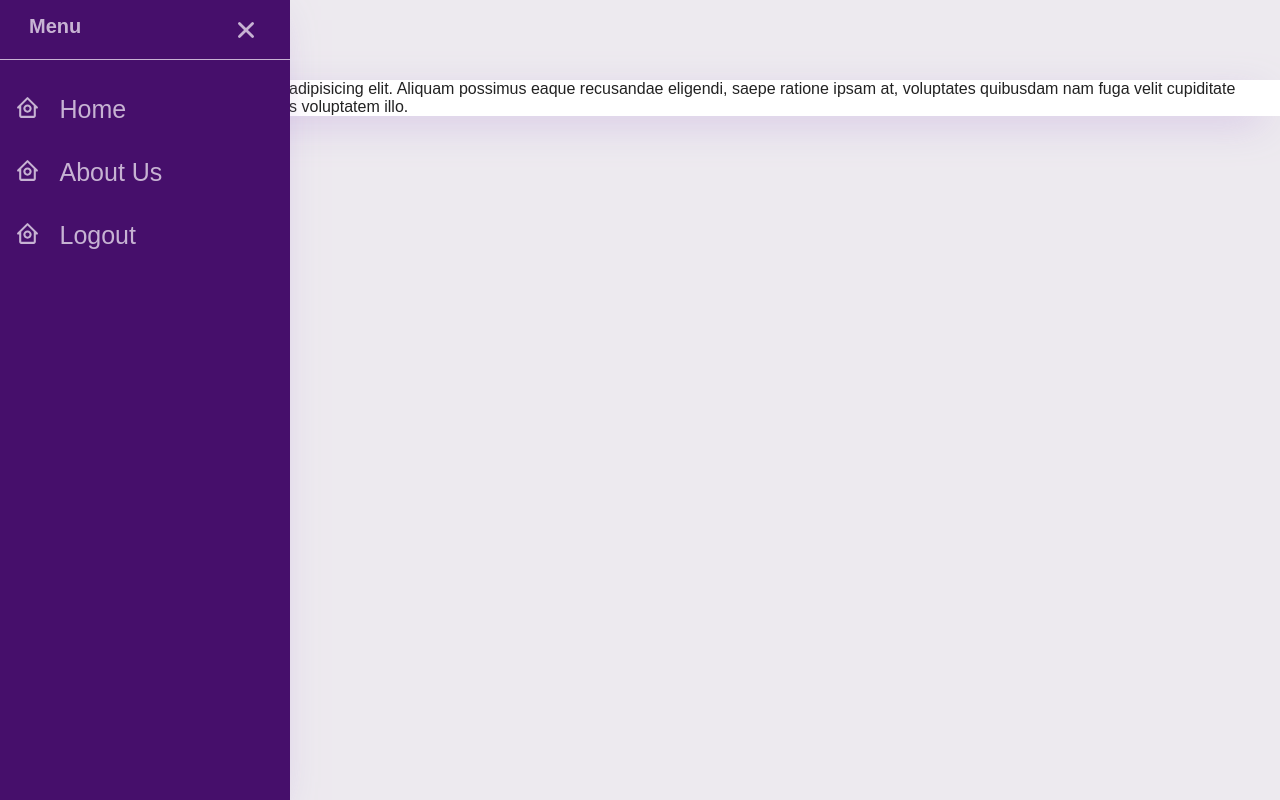
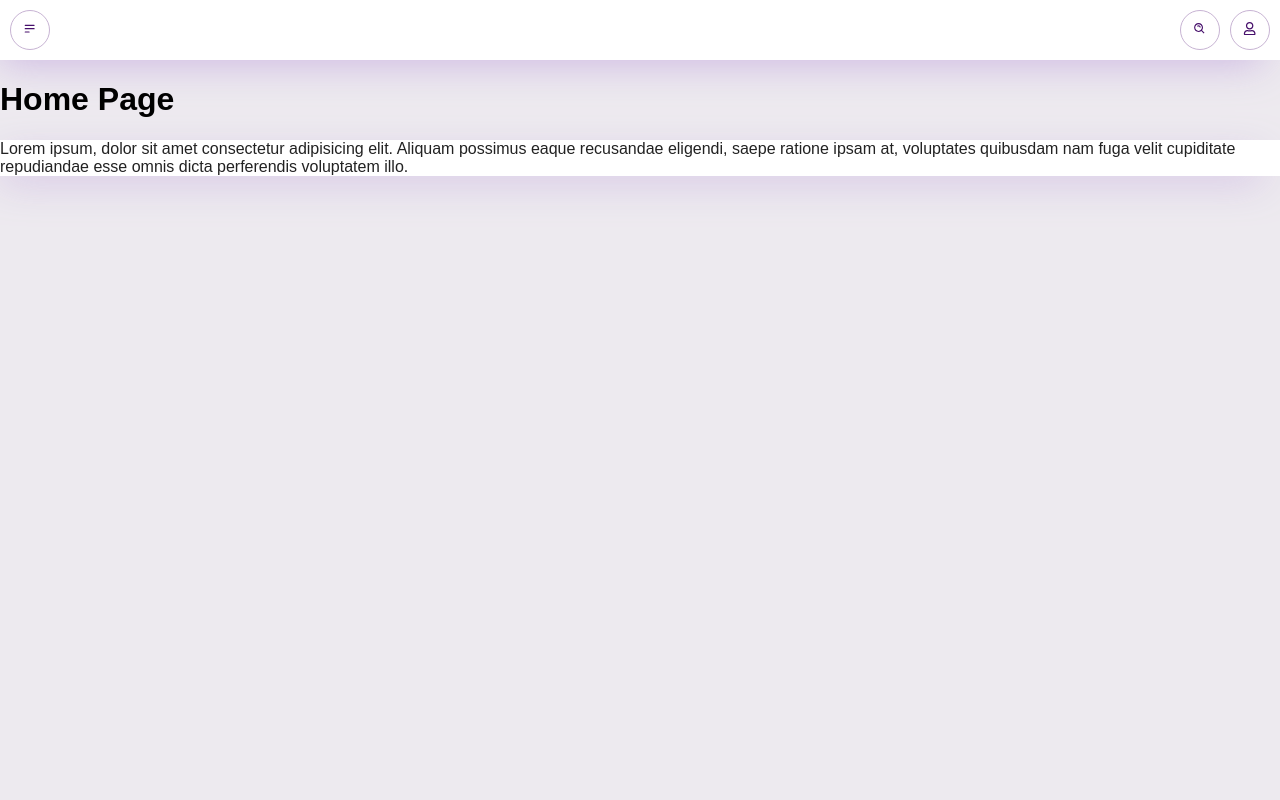
Before and after one commit to Emyboy/shopper_next, a Next.js app: page / in a window 1280 px wide. Built offline with nearby package versions, Linux system fonts and the light colour scheme; a web font is replaced by a local one.

Commit message:
created side nav

```diff
--- /dev/null
+++ b/components/Layout/Header/Header.tsx
@@ -0,0 +1,47 @@
+import React, { ReactElement } from "react";
+import styled from "styled-components";
+import { HiOutlineMenuAlt2 } from "react-icons/hi";
+import { FaRegUser } from "react-icons/fa";
+import { BiSearchAlt } from "react-icons/bi";
+
+interface Props {
+  toggleSideNav: Function;
+}
+
+export const _Header = styled.div`
+  background-color: white;
+  padding: 10px;
+  display: flex;
+  justify-content: space-between;
+`;
+
+export const IconBtn = styled.button`
+  display: block;
+  height: 40px;
+  width: 40px;
+  border-radius: 50%;
+  border: 1px solid ${(props) => props.theme.accent_color};
+  cursor: pointer;
+  background-color: white;
+  svg {
+    color: ${(props) => props.theme.theme_color};
+  }
+`;
+
+export default function Header({ toggleSideNav }: Props): ReactElement {
+  return (
+    <_Header className="shadow">
+      <IconBtn onClick={toggleSideNav}>
+        <HiOutlineMenuAlt2 />
+      </IconBtn>
+      <div style={{ display: "flex" }}>
+        <IconBtn>
+          <BiSearchAlt />
+        </IconBtn>
+        <IconBtn style={{ marginLeft: "10px" }}>
+          <FaRegUser />
+        </IconBtn>
+      </div>
+    </_Header>
+  );
+}
--- /dev/null
+++ b/components/Layout/Layout.tsx
@@ -0,0 +1,22 @@
+import React, { ReactElement, useState } from "react";
+import Header from "./Header/Header";
+import SideNav from "./SideNav/SideNav";
+
+interface Props {
+  children: ReactElement[];
+}
+
+export default function Layout({ children }: Props): ReactElement {
+  const [showSideNav, setShowSideNav] = useState<boolean>(false);
+  const toggleSideNav = () => {
+      setShowSideNav(!showSideNav)
+  }
+
+  return (
+    <div>
+      <Header toggleSideNav={toggleSideNav} />
+      <div>{children}</div>
+      <SideNav show={showSideNav} toggleSideNav={toggleSideNav} />
+    </div>
+  );
+}
--- /dev/null
+++ b/components/Layout/SideNav/SideNav.styled.ts
@@ -0,0 +1,54 @@
+import styled from "styled-components";
+import { SideNavProps } from "./SideNav";
+
+export const SideNavComponent = styled.aside<SideNavProps>`
+  height: 100%;
+  width: ${(props) => (props.show ? "290px" : "0px")};
+  position: absolute;
+  z-index: 1;
+  top: 0;
+  left: 0;
+  overflow-x: hidden;
+  display: block;
+  border-top-right-radius: 40px;
+  border-bottom-right-radius: 40px;
+  background-color: ${(props) => props.theme.theme_color};
+  a:hover {
+    color: ${(props) => props.theme.theme_color2};
+  }
+`;
+
+export const EachNavItem = styled.a`
+  display: flex;
+  color: ${(props) => props.theme.accent_color};
+  font-size: 25px;
+  margin-bottom: 5px;
+  text-decoration: none;
+  padding: 5%;
+  border-radius: 0px 50px 50px 0px;
+  & span {
+    margin-left: 20px;
+  }
+  &:hover {
+    background-color: ${(props) => props.theme.theme_color_dark};
+  }
+`;
+
+export const SideNavHeading = styled.div`
+  display: flex;
+  justify-content: space-between;
+  padding: 5% 10% 5% 10%;
+  margin-bottom: 20px;
+  svg {
+    cursor: pointer;
+    &:hover {
+      color: ${(props) => props.theme.theme_color2};
+    }
+  }
+  h6,
+  svg {
+    margin: 0px;
+    font-size: 20px;
+    color: ${(props) => props.theme.accent_color};
+  }
+`;
--- /dev/null
+++ b/components/Layout/SideNav/SideNav.tsx
@@ -0,0 +1,39 @@
+import React, { ReactElement } from "react";
+import { BiHomeCircle } from "react-icons/bi";
+import { IoClose } from "react-icons/io5";
+import {
+  EachNavItem,
+  SideNavComponent,
+  SideNavHeading,
+} from "./SideNav.styled";
+
+export interface SideNavProps {
+  readonly show: boolean;
+  toggleSideNav: Function;
+}
+
+export default function SideNav({
+  show,
+  toggleSideNav,
+}: SideNavProps): ReactElement {
+  return (
+    <SideNavComponent className="shadow" show={show}>
+      <SideNavHeading>
+        <h6>Menu</h6>
+        <IoClose size={30} onClick={toggleSideNav} />
+      </SideNavHeading>
+      <EachNavItem href="/">
+        <BiHomeCircle />
+        <span>Home</span>
+      </EachNavItem>
+      <EachNavItem href="/">
+        <BiHomeCircle />
+        <span>About Us</span>
+      </EachNavItem>
+      <EachNavItem href="/">
+        <BiHomeCircle />
+        <span>Logout</span>
+      </EachNavItem>
+    </SideNavComponent>
+  );
+}
--- a/components/SideNav/SideNav.tsx
+++ /dev/null
@@ -1,79 +0,0 @@
-import React, { ReactElement } from "react";
-import styled from "styled-components";
-import { BiHomeCircle } from "react-icons/bi";
-import { IoClose } from "react-icons/io5";
-
-interface Props {}
-
-export const SideNavComponent = styled.aside`
-  height: 100%;
-  width: 290px;
-  position: absolute;
-  z-index: 1;
-  top: 0;
-  left: 0;
-  overflow-x: hidden;
-  display: block;
-  background-color: ${(props) => props.theme.theme_color};
-  a:hover {
-    color: ${(props) => props.theme.theme_color2};
-  }
-`;
-
-export const EachNavItem = styled.a`
-  display: flex;
-  color: ${(props) => props.theme.accent_color};
-  font-size: 25px;
-  margin-bottom: 5px;
-  text-decoration: none;
-  padding: 5%;
-  & span {
-    margin-left: 20px;
-  }
-  &:hover {
-    background-color: ${(props) => props.theme.theme_color_dark};
-  }
-`;
-
-export const SideNavHeading = styled.div`
-  display: flex;
-  justify-content: space-between;
-  padding: 5% 10% 5% 10%;
-  margin-bottom: 20px;
-  border-bottom: 1px solid ${(props) => props.theme.accent_color};
-  svg {
-      cursor: pointer;
-      &:hover {
-          color: ${props => props.theme.theme_color2}
-      }
-  };
-  h6,
-  svg {
-    margin: 0px;
-    font-size: 20px;
-    color: ${(props) => props.theme.accent_color};
-  }
-`;
-
-export default function SideNav({}: Props): ReactElement {
-  return (
-    <SideNavComponent className="shadow">
-      <SideNavHeading>
-        <h6>Menu</h6>
-        <IoClose size={30} />
-      </SideNavHeading>
-      <EachNavItem href="/">
-        <BiHomeCircle />
-        <span>Home</span>
-      </EachNavItem>
-      <EachNavItem href="/">
-        <BiHomeCircle />
-        <span>About Us</span>
-      </EachNavItem>
-      <EachNavItem href="/">
-        <BiHomeCircle />
-        <span>Logout</span>
-      </EachNavItem>
-    </SideNavComponent>
-  );
-}
--- a/pages/index.tsx
+++ b/pages/index.tsx
@@ -1,18 +1,20 @@
-import React, { ReactElement } from 'react'
-import SideNav from '../components/SideNav/SideNav'
+import React, { ReactElement } from "react";
+import Layout from "../components/Layout/Layout";
 
-interface Props {
-
-}
+interface Props {}
 
 export default function index({}: Props): ReactElement {
   return (
     <div>
-      <SideNav />
-      <h1>Home Page</h1>
-      <div className='shadow text-muted bg-white'>
-        Lorem ipsum, dolor sit amet consectetur adipisicing elit. Aliquam possimus eaque recusandae eligendi, saepe ratione ipsam at, voluptates quibusdam nam fuga velit cupiditate repudiandae esse omnis dicta perferendis voluptatem illo.
-      </div>
+      <Layout>
+        <h1>Home Page</h1>
+        <div className="shadow text-muted bg-white">
+          Lorem ipsum, dolor sit amet consectetur adipisicing elit. Aliquam
+          possimus eaque recusandae eligendi, saepe ratione ipsam at, voluptates
+          quibusdam nam fuga velit cupiditate repudiandae esse omnis dicta
+          perferendis voluptatem illo.
+        </div>
+      </Layout>
     </div>
-  )
+  );
 }
```
